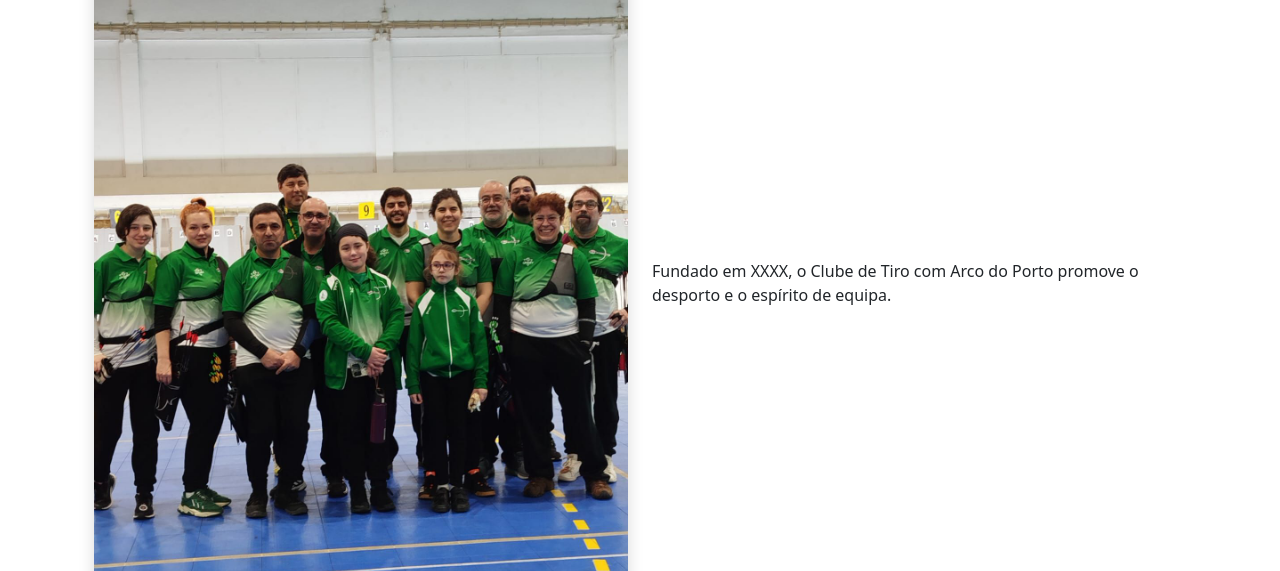
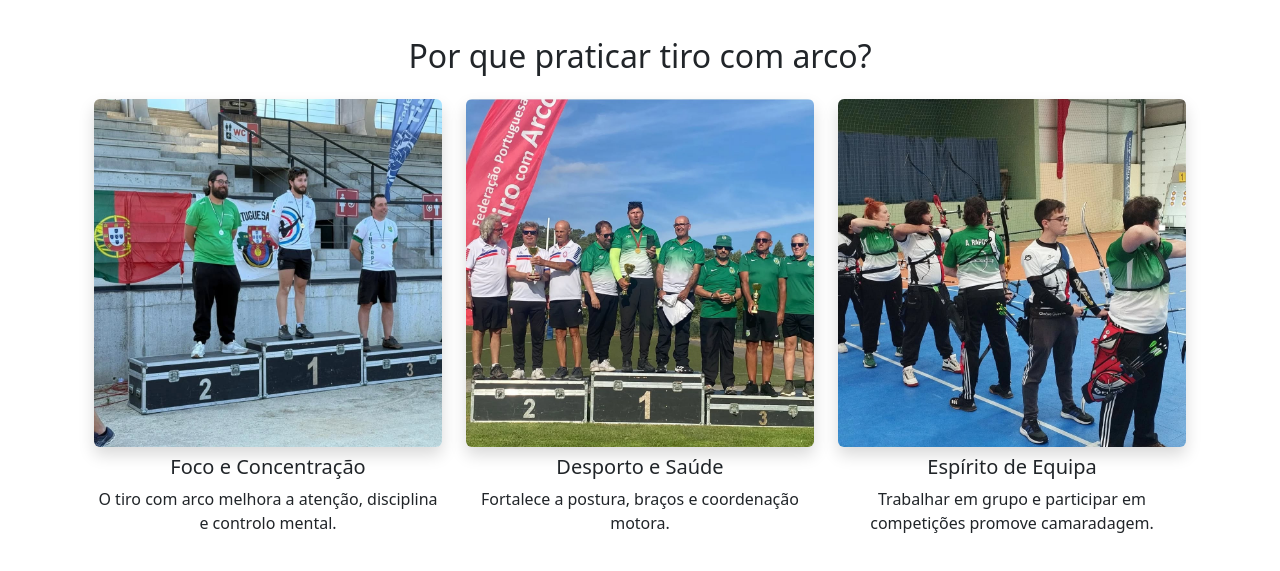
Before and after one commit to CTAP2010/CTAP2010.github.io, a Jekyll site: the page built from index.html, in a window 1280 px wide and 1400 px high, scrolled down 711 px. Shown: the top 571 px of the window. Built offline with Jekyll 4.4.1, drawn with Linux system fonts in a browser that asks for light colours; some of the changed text lies outside the part shown; grey boxes are pictures that could not be loaded.

Commit message:
altereaçao homepage

```diff
--- a/index.html
+++ b/index.html
@@ -4,55 +4,50 @@ title: Início
 ---
 
 <!-- Banner principal -->
-<section class="banner-section mb-5">
-  <img src="/assets/img/banner.jpg" alt="Banner Clube">
-  <div class="banner-text">
+<section class="banner-section mb-5 position-relative text-center text-light">
+  <img src="/assets/img/home/banner.jpg" alt="Banner Clube" class="img-fluid w-100">
+  <div class="banner-text position-absolute top-50 start-50 translate-middle">
     <h1>Clube de Tiro com Arco do Porto</h1>
     <p>Treino, Competição e Espírito de Equipa</p>
-    <a href="/contact.html" class="btn btn-success btn-lg mt-3">Contactar</a>
   </div>
 </section>
 
-<!-- Sobre e modalidades -->
+<!-- Razões para praticar tiro com arco -->
 <section class="container my-5">
-  <h2 class="text-center mb-4">Sobre o Clube</h2>
-  <div class="row mb-5 align-items-center">
-    <div class="col-md-6">
-      <img src="/assets/img/treino1.jpg" class="img-fluid rounded shadow" alt="Treino no clube">
+  <h2 class="text-center mb-4">Por que praticar tiro com arco?</h2>
+  <div class="row text-center">
+    <div class="col-md-4 mb-3">
+      <img src="/assets/img/home/razao1.jpg" class="img-fluid rounded shadow mb-2" alt="Razão 1">
+      <h5>Foco e Concentração</h5>
+      <p>O tiro com arco melhora a atenção, disciplina e controlo mental.</p>
     </div>
-    <div class="col-md-6">
-      <p>Fundado em XXXX, o Clube de Tiro com Arco do Porto promove o desporto e o espírito de equipa.</p>
+    <div class="col-md-4 mb-3">
+      <img src="/assets/img/home/razao2.jpg" class="img-fluid rounded shadow mb-2" alt="Razão 2">
+      <h5>Desporto e Saúde</h5>
+      <p>Fortalece a postura, braços e coordenação motora.</p>
+    </div>
+    <div class="col-md-4 mb-3">
+      <img src="/assets/img/home/razao3.jpg" class="img-fluid rounded shadow mb-2" alt="Razão 3">
+      <h5>Espírito de Equipa</h5>
+      <p>Trabalhar em grupo e participar em competições promove camaradagem.</p>
     </div>
   </div>
 
-  <h2 class="text-center mb-4">Modalidades</h2>
-  <div class="row text-center">
+  <div class="row text-center mt-4">
     <div class="col-md-4 mb-3">
-      <div class="card shadow">
-        <img src="/assets/img/recurvo.jpg" class="card-img-top" alt="Arco Recurvo">
-        <div class="card-body">
-          <h5 class="card-title">Arco Recurvo</h5>
-          <p class="card-text">Treinos e competições oficiais para iniciantes e avançados.</p>
-        </div>
-      </div>
+      <img src="/assets/img/home/razao4.jpg" class="img-fluid rounded shadow mb-2" alt="Razão 4">
+      <h5>Desafio Pessoal</h5>
+      <p>Cada tiro é uma oportunidade para melhorar e superar-se a si mesmo.</p>
     </div>
     <div class="col-md-4 mb-3">
-      <div class="card shadow">
-        <img src="/assets/img/composto.jpg" class="card-img-top" alt="Arco Composto">
-        <div class="card-body">
-          <h5 class="card-title">Arco Composto</h5>
-          <p class="card-text">Modalidade moderna e competitiva, com equipamento especializado.</p>
-        </div>
-      </div>
+      <img src="/assets/img/home/razao5.jpg" class="img-fluid rounded shadow mb-2" alt="Razão 5">
+      <h5>Lazer e Relaxamento</h5>
+      <p>Uma atividade calma e recompensadora, ideal para reduzir stress.</p>
     </div>
     <div class="col-md-4 mb-3">
-      <div class="card shadow">
-        <img src="/assets/img/iniciacao.jpg" class="card-img-top" alt="Iniciação">
-        <div class="card-body">
-          <h5 class="card-title">Iniciação</h5>
-          <p class="card-text">Formação para novos atletas e jovens interessados no desporto.</p>
-        </div>
-      </div>
+      <img src="/assets/img/home/razao6.jpg" class="img-fluid rounded shadow mb-2" alt="Razão 6">
+      <h5>Competição Saudável</h5>
+      <p>Participar em torneios estimula a motivação e o crescimento pessoal.</p>
     </div>
   </div>
 </section>
```
Also changed, not shown: assets/img/home/razao1.jpg (added), assets/img/home/razao2.jpg (added), assets/img/home/razao3.jpg (added), assets/img/home/razao4.jpg (added).
